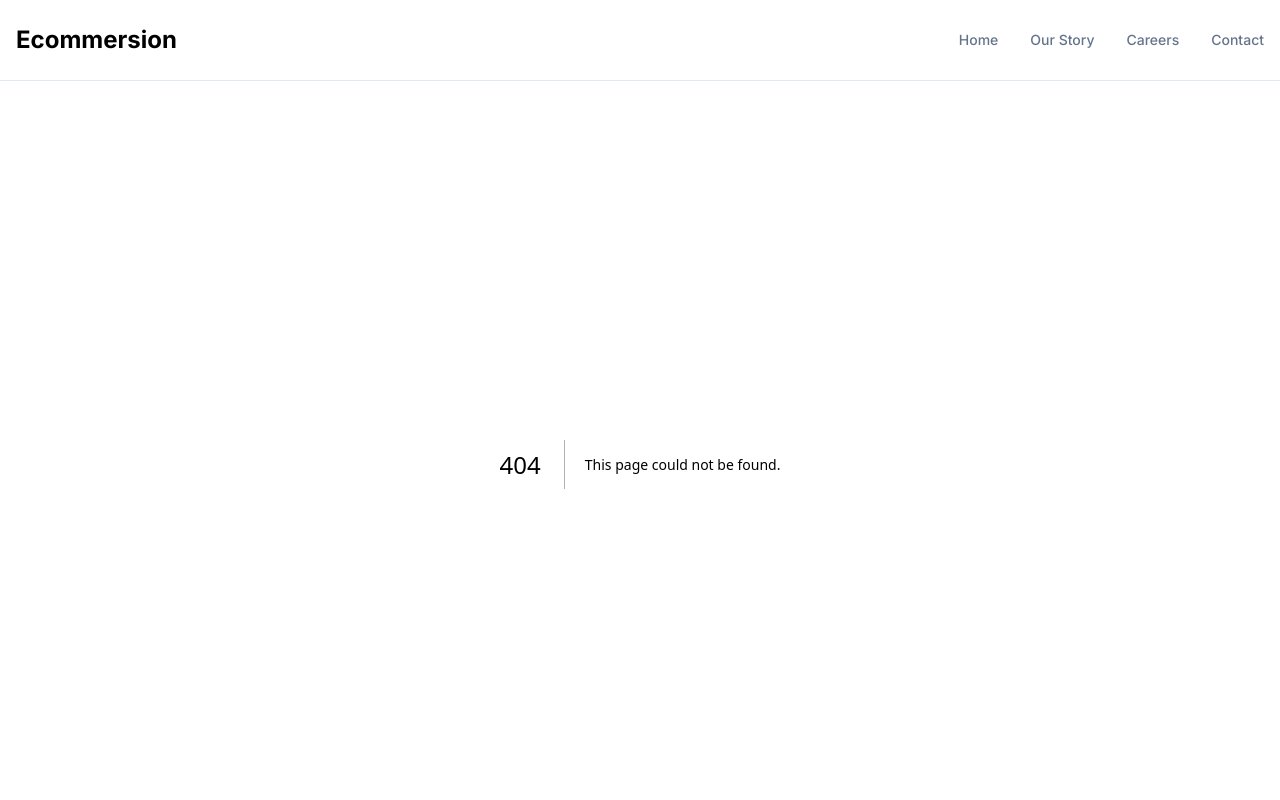
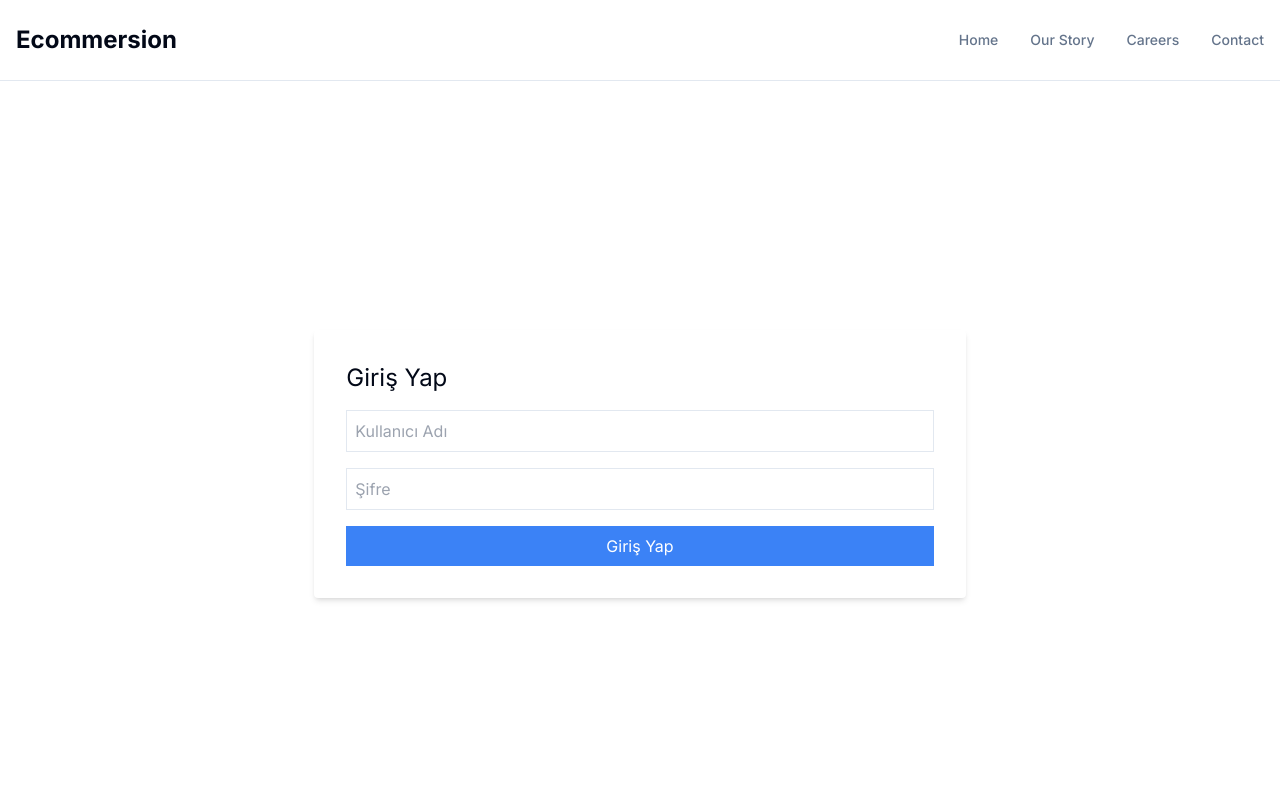
Before and after one commit to Gourmetific/Ecommersion, a Next.js app: page /egitim in a window 1280 px wide. Before the commit this address had no page. Shown: the top 800 px of the page. Built offline with nearby package versions, Linux system fonts and the light colour scheme.

Commit message:
page created
pageedesign

```diff
--- /dev/null
+++ b/app/egitim/page.tsx
@@ -0,0 +1,102 @@
+import { useState } from "react";
+import YouTube from "react-youtube";
+
+const videos = {
+  CJ: [
+    { title: "CJ Video 1", id: "video_id_1" },
+    { title: "CJ Video 2", id: "video_id_2" },
+  ],
+  DSERS: [
+    { title: "DSERS Video 1", id: "video_id_3" },
+    { title: "DSERS Video 2", id: "video_id_4" },
+  ],
+  EPROLO: [
+    { title: "EPROLO Video 1", id: "video_id_5" },
+    { title: "EPROLO Video 2", id: "video_id_6" },
+  ],
+};
+
+export default function Egitim() {
+  const [authenticated, setAuthenticated] = useState(false);
+  const [error, setError] = useState("");
+  const [selectedCategory, setSelectedCategory] = useState("CJ");
+  const [selectedVideo, setSelectedVideo] = useState("");
+
+  const handleLogin = (e) => {
+    e.preventDefault();
+    const username = e.target.username.value;
+    const password = e.target.password.value;
+
+    if (username === "ecommersion" && password === "egitim") {
+      setAuthenticated(true);
+      setError("");
+    } else {
+      setError("Yanlış kullanıcı adı veya şifre");
+    }
+  };
+
+  if (!authenticated) {
+    return (
+      <div className="flex items-center justify-center min-h-screen">
+        <form onSubmit={handleLogin} className="bg-white p-8 rounded shadow-md">
+          <h2 className="text-2xl mb-4">Giriş Yap</h2>
+          {error && <p className="text-red-500 mb-4">{error}</p>}
+          <input
+            type="text"
+            name="username"
+            placeholder="Kullanıcı Adı"
+            className="border p-2 mb-4 w-full"
+          />
+          <input
+            type="password"
+            name="password"
+            placeholder="Şifre"
+            className="border p-2 mb-4 w-full"
+          />
+          <button type="submit" className="bg-blue-500 text-white p-2 w-full">
+            Giriş Yap
+          </button>
+        </form>
+      </div>
+    );
+  }
+
+  return (
+    <div className="flex">
+      <aside className="w-1/4 bg-gray-100 p-4">
+        <ul>
+          {Object.keys(videos).map((category) => (
+            <li key={category}>
+              <button
+                onClick={() => setSelectedCategory(category)}
+                className="text-blue-500"
+              >
+                {category}
+              </button>
+            </li>
+          ))}
+        </ul>
+      </aside>
+      <main className="w-3/4 p-4">
+        <h1 className="text-2xl mb-4">{selectedCategory} Videoları</h1>
+        <ul>
+          {videos[selectedCategory].map((video) => (
+            <li key={video.id}>
+              <button
+                onClick={() => setSelectedVideo(video.id)}
+                className="text-blue-500"
+              >
+                {video.title}
+              </button>
+            </li>
+          ))}
+        </ul>
+        {selectedVideo && (
+          <div className="mt-8">
+            <YouTube videoId={selectedVideo} />
+          </div>
+        )}
+      </main>
+    </div>
+  );
+}
```
